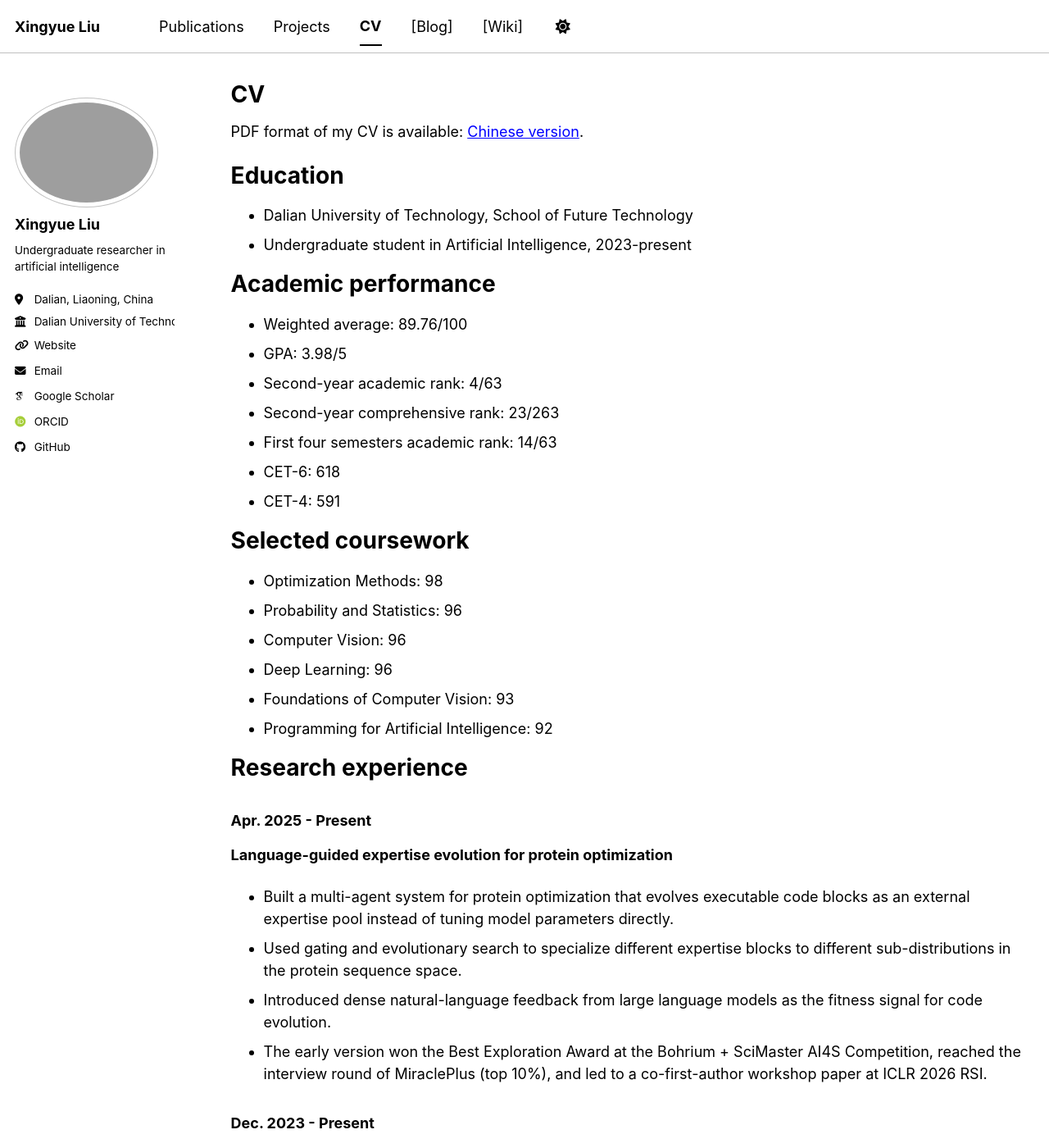
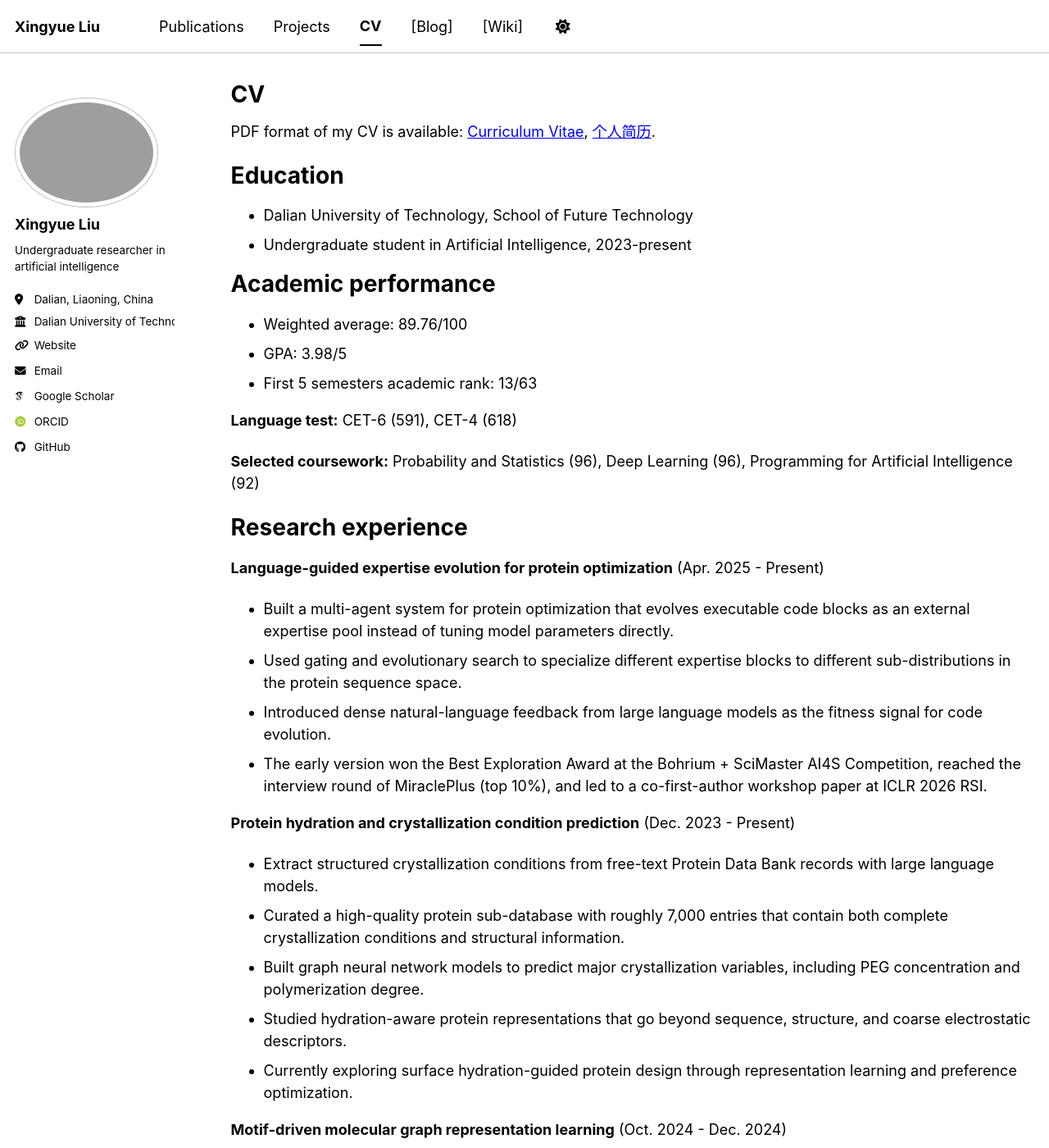
Before and after one commit to recynie/recynie.github.io, a Jekyll site: the page built from _pages/cv.md, in a window 1280 px wide and 1400 px high. Shown: the whole window at 82% size. Built offline with Jekyll 4.4.1, drawn with Linux system fonts in a browser that asks for light colours; some web fonts are replaced; a script bundle is joined from its source files by our own code; library files that are not in the unit come from our copies; some of the changed text lies outside the part shown.

Commit message:
update mainpage and CV

```diff
--- a/_pages/cv.md
+++ b/_pages/cv.md
@@ -9,46 +9,36 @@ redirect_from:
 
 {% include base_path %}
 
-PDF format of my CV is available: [Chinese version]({{ '/files/cv_CN.pdf' | relative_url }}).
+PDF format of my CV is available: [Curriculum Vitae]({{ '/files/CV-en.pdf' | relative_url }}), [个人简历]({{ '/files/CV-zh.pdf' | relative_url }}).
 
 Education
 ======
+
 - Dalian University of Technology, School of Future Technology
 - Undergraduate student in Artificial Intelligence, 2023-present
 
 Academic performance
 ======
+
 - Weighted average: 89.76/100
 - GPA: 3.98/5
-- Second-year academic rank: 4/63
-- Second-year comprehensive rank: 23/263
-- First four semesters academic rank: 14/63
-- CET-6: 618
-- CET-4: 591
+- First 5 semesters academic rank: 13/63
 
-Selected coursework
-======
-- Optimization Methods: 98
-- Probability and Statistics: 96
-- Computer Vision: 96
-- Deep Learning: 96
-- Foundations of Computer Vision: 93
-- Programming for Artificial Intelligence: 92
+**Language test:** CET-6 (591), CET-4 (618)
+
+**Selected coursework:** Probability and Statistics (96), Deep Learning (96), Programming for Artificial Intelligence (92)
 
 Research experience
 ======
-### Apr. 2025 - Present
 
-**Language-guided expertise evolution for protein optimization**
+**Language-guided expertise evolution for protein optimization** (Apr. 2025 - Present)
 
 - Built a multi-agent system for protein optimization that evolves executable code blocks as an external expertise pool instead of tuning model parameters directly.
 - Used gating and evolutionary search to specialize different expertise blocks to different sub-distributions in the protein sequence space.
 - Introduced dense natural-language feedback from large language models as the fitness signal for code evolution.
 - The early version won the Best Exploration Award at the Bohrium + SciMaster AI4S Competition, reached the interview round of MiraclePlus (top 10%), and led to a co-first-author workshop paper at ICLR 2026 RSI.
 
-### Dec. 2023 - Present
-
-**Protein hydration and crystallization condition prediction**
+**Protein hydration and crystallization condition prediction** (Dec. 2023 - Present)
 
 - Extract structured crystallization conditions from free-text Protein Data Bank records with large language models.
 - Curated a high-quality protein sub-database with roughly 7,000 entries that contain both complete crystallization conditions and structural information.
@@ -56,27 +46,28 @@ Research experience
 - Studied hydration-aware protein representations that go beyond sequence, structure, and coarse electrostatic descriptors.
 - Currently exploring surface hydration-guided protein design through representation learning and preference optimization.
 
-### Oct. 2024 - Dec. 2024
-
-**Motif-driven molecular graph representation learning**
+**Motif-driven molecular graph representation learning** (Oct. 2024 - Dec. 2024)
 
 - Studied a motif-based molecular graph representation framework that decouples functional encoding from structural encoding.
 - Focused on core experimental work for the resulting publications on motif-aware GNNs and substructure-aware tokenization for molecular LLMs.
 
 Publications
 ======
+
   <ul>{% for post in site.publications reversed %}
     {% include archive-single-cv.html %}
   {% endfor %}</ul>
 
 Competitions and awards
 ======
+
 - 2025 National First Prize, Mechanical Engineering Innovation & Creativity Competition – AI-based Non-Destructive Testing Image Evaluation Track (team leader)
 - 2025 Third Prize, Northeast regional round, China Collegiate Computing Contest AIGC Innovation Competition
 - 2025 First Prize, Dalian University of Technology Information Security Competition (team leader)
 
 Scholarships
 ======
+
 - National Scholarship, 2024-2025
 - Academic Excellence Scholarship, 2023-2024
 - Academic Excellence Scholarship, 2024-2025
```
Also changed, not shown: _pages/about.md (+15 -14 lines), 3 other files.
